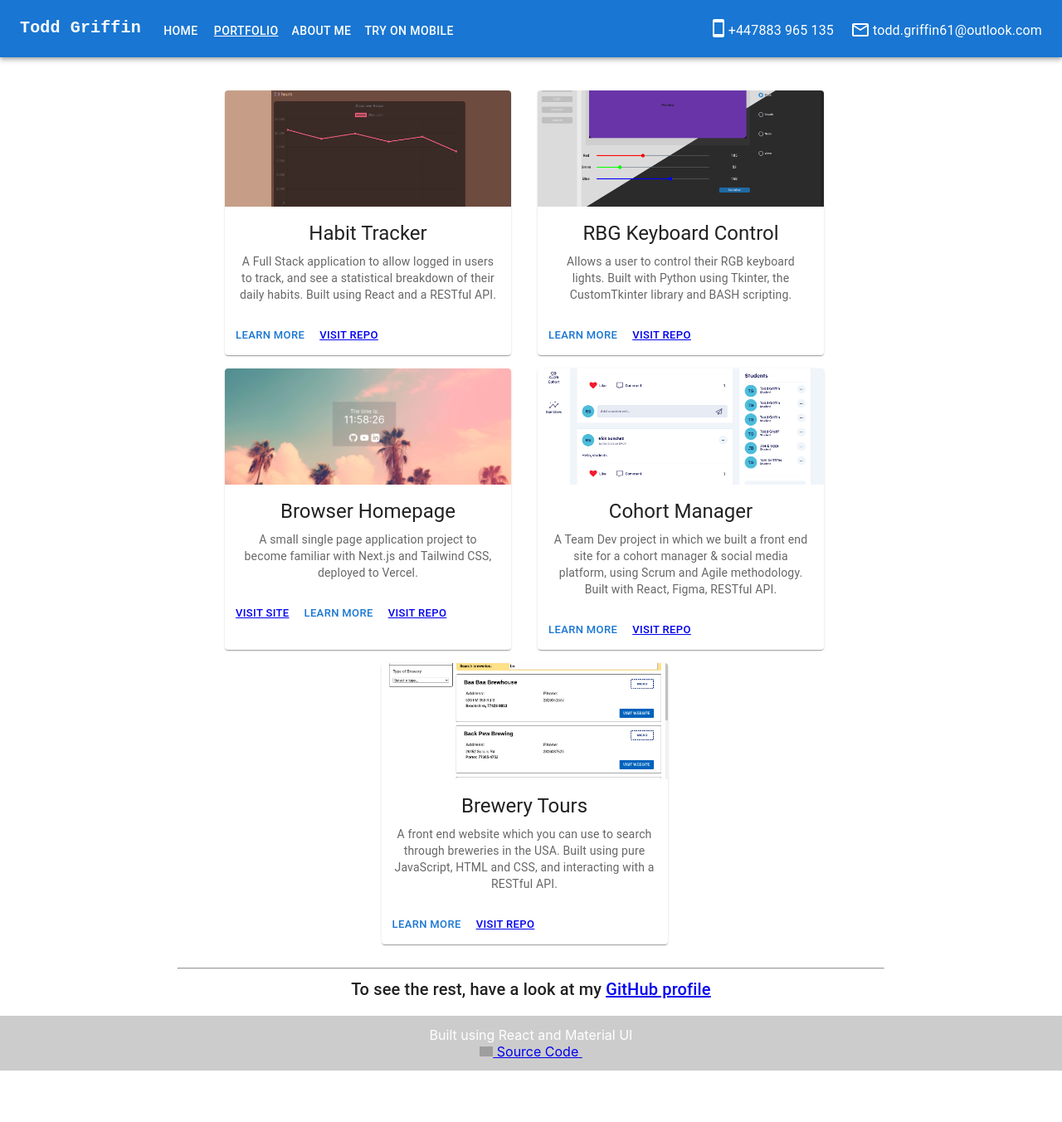
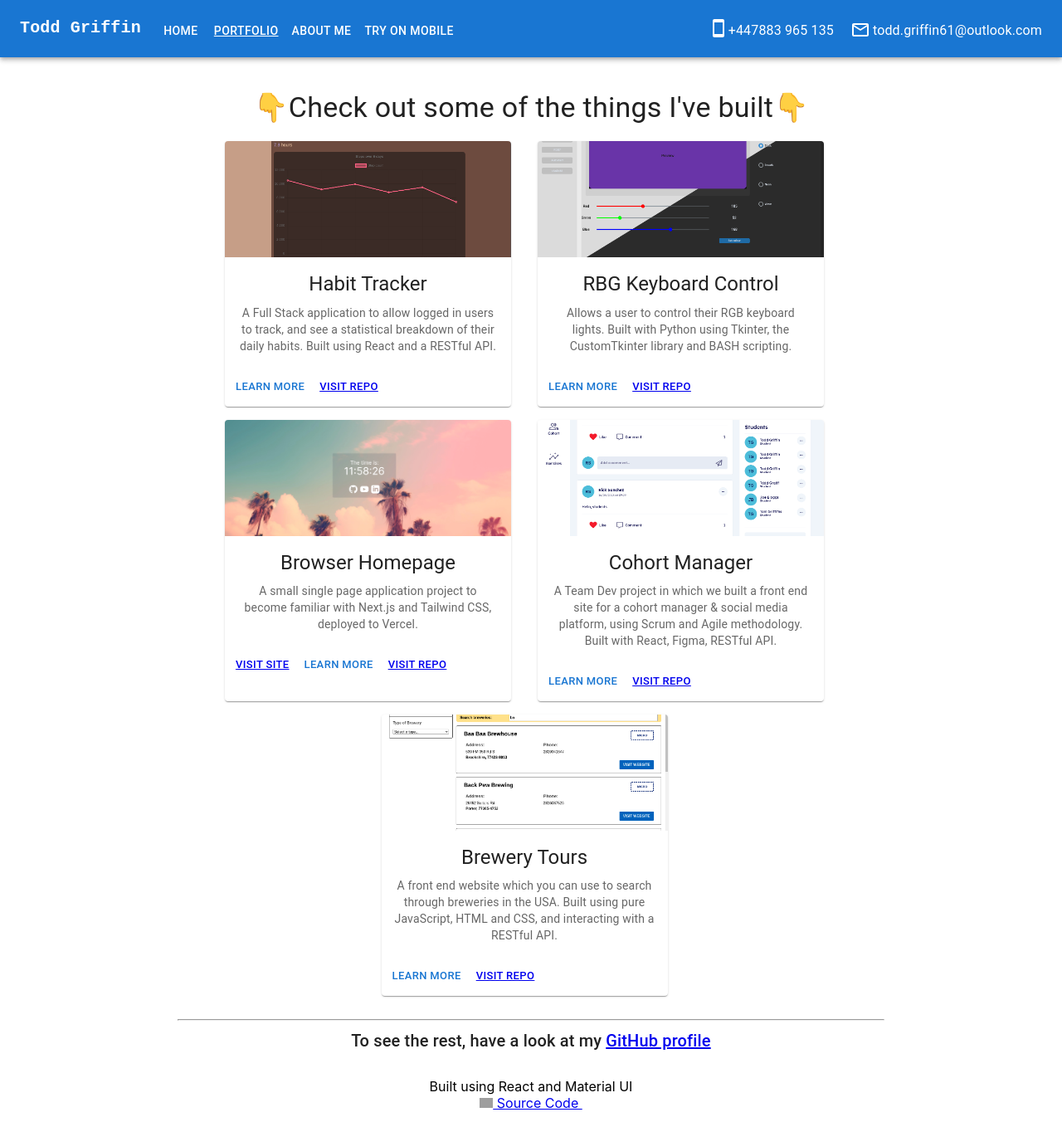
Before and after one commit to ample-samples/web-portfolio, a React (Create React App) app: page /#/portfolio in a window 1280 px wide. Shown: the whole page at 83% size. Before the commit the page ends 1290 px from the top, so only its background shows below. Built offline with nearby package versions, Linux system fonts and the light colour scheme; grey boxes are pictures that could not be loaded.

Commit message:
tweaked styling

```diff
--- a/src/App.css
+++ b/src/App.css
@@ -10,12 +10,3 @@
   grid-template-rows: auto 1fr auto;
 
 }
-
-footer {
-  left: 0;
-  bottom: 0;
-  width: 100%;
-  background-color: #ccc;
-  color: white;
-  text-align: center;
-}
--- a/src/components/style.css
+++ b/src/components/style.css
@@ -1,3 +1,7 @@
 footer {
   padding: 13px 0;
+  left: 0;
+  bottom: 0;
+  width: 100%;
+  text-align: center;
 }
--- a/src/components/timeline.js
+++ b/src/components/timeline.js
@@ -94,10 +94,11 @@ export function TimeLine() {
   return (
     <>
       <Container component="main" maxWidth="md">
-        <Typography variant='h4' className="about-title" sx={{ paddingTop: "30px" }}></Typography>
+        <Typography variant='h4' sx={{ paddingTop: "30px", borderBottom: "3px solid #ccc", borderTop: "none" }} />
         <VerticalTimeline layout={"2-columns"} lineColor="#ccc">
           <TimelineElements />
         </VerticalTimeline>
+        <Typography variant='h4' sx={{ borderTop: "3px solid #ccc", borderBottom: "none" }} />
       </Container>
     </>
   )
--- a/src/routes/portfolio.js
+++ b/src/routes/portfolio.js
@@ -1,18 +1,26 @@
-import { Typography, Container, Grid } from "@mui/material"
+import { Typography, Container, Grid, Box } from "@mui/material"
 import brewerytours from '../files/pictures/brewerytours.png'
 import cohortManager from '../files/pictures/cohortmanager1.png'
-import habitTracker from  '../files/pictures/habit-tracker.png'
-import rgbGui from  '../files/pictures/RGB Acer GUI.png'
-import browserHomepage from  '../files/pictures/browser-homepage.png'
+import habitTracker from '../files/pictures/habit-tracker.png'
+import rgbGui from '../files/pictures/RGB Acer GUI.png'
+import browserHomepage from '../files/pictures/browser-homepage.png'
 
 import { PortfolioEntry } from "../components/PortfolioProjectCard"
 import { PortfolioEntryCarousel } from "../components/PortfolioProjectCardCarousel"
 
 export function Portfolio() {
-  return(
+  return (
     <>
       <Container className="portfolio" component="main" maxWidth="md">
         <br />
+        <br />
+        <Typography variant='h4' sx={{ display: { xs: "block", md: "none" } }}>Check out some of the things I've built
+          <Box sx={{ display: 'flex', justifyContent: 'space-evenly' }}>
+            <Typography variant='h4' sx={{ display: { xs: "inline-block", md: "none" } }}>👇</Typography>
+            <Typography variant='h4' sx={{ display: { xs: "inline-block", md: "none" } }}>👇</Typography>
+          </Box>
+        </Typography>
+        <Typography variant='h4' sx={{ display: { xs: "none", md: "block" } }}>👇Check out some of the things I've built👇</Typography>
         <br />
         <Grid container rowGap={2} columnGap={2} className="portfolio-list" sx={{ justifyContent: "center", flexDirection: "row" }}>
           <PortfolioEntry
@@ -21,14 +29,14 @@ export function Portfolio() {
             shortDesc="A Full Stack application to allow logged in users to track, and see a statistical breakdown of their daily habits. Built using React and a RESTful API."
             fullDesc=<p>
               This app enables users to see their daily well-being habits:
-              <br/>
-              <br/>
+              <br />
+              <br />
               Frontend: Enable logged in users to track, and see a statistical breakdown of their daily habits. Built using React and a RESTful API.
-              <br/>
-              <br/>
+              <br />
+              <br />
               Backend: The back end which powers the habit-tracker, featuring password hashing, data manipulation & storage & retrieval. Built using Express, Node.js, Prisma, jsonwebtoken, bcrypt.
-              <br/>
-              <br/>
+              <br />
+              <br />
               Features:
               <ul>
                 <li>Create your own account! Your details are stored using modern security measures</li>
@@ -37,7 +45,7 @@ export function Portfolio() {
               </ul>
             </p>
             repoURL="https://github.com/ample-samples/habit-tracker"
-            // hostedURL="https://github.com/ample-samples/js-dom-brewery-tours-challenge"
+          // hostedURL="https://github.com/ample-samples/js-dom-brewery-tours-challenge"
           />
           <PortfolioEntry
             title="RBG Keyboard Control"
@@ -58,13 +66,13 @@ export function Portfolio() {
               </ul>
             </p>
             repoURL="https://github.com/ample-samples/acer-predator-rgb-gui"
-            // hostedURL="https://github.com/ample-samples/js-dom-brewery-tours-challenge"
+          // hostedURL="https://github.com/ample-samples/js-dom-brewery-tours-challenge"
           />
           <PortfolioEntry
             title="Browser Homepage"
             img={browserHomepage}
             shortDesc="A small single page application project to become familiar with Next.js and Tailwind CSS, deployed to Vercel."
-            fullDesc= <p>
+            fullDesc=<p>
               I created this page to familiarise myself with Next.js and Tailwind CSS.
               <br />
               <br />
@@ -84,7 +92,7 @@ export function Portfolio() {
             shortDesc="A Team Dev project in which we built a front end site for a cohort manager & social media platform, using Scrum and Agile methodology. Built with React, Figma, RESTful API."
             fullDesc="A Team Dev project in which we built a front end site for a cohort manager & social media platform, using Scrum and Agile methodology. Built with React, Figma, RESTful API."
             repoURL="https://github.com/ample-samples/team-dev-client-c10"
-            // hostedURL="https://github.com/ample-samples/js-dom-brewery-tours-challenge"
+          // hostedURL="https://github.com/ample-samples/js-dom-brewery-tours-challenge"
           />
           <PortfolioEntry
             title="Brewery Tours"
@@ -92,7 +100,7 @@ export function Portfolio() {
             shortDesc="A front end website which you can use to search through breweries in the USA. Built using pure JavaScript, HTML and CSS, and interacting with a RESTful API."
             fullDesc="A front end website which you can use to search through breweries in the USA. Built using pure JavaScript, HTML and CSS, and interacting with a RESTful API."
             repoURL="https://github.com/ample-samples/js-dom-brewery-tours-challenge"
-            // hostedURL="https://github.com/ample-samples/js-dom-brewery-tours-challenge"
+          // hostedURL="https://github.com/ample-samples/js-dom-brewery-tours-challenge"
           />
         </Grid>
         <br />
--- a/src/routes/style.css
+++ b/src/routes/style.css
@@ -71,13 +71,6 @@ header {
   /* color: black; */
 }
 
-.about-title {
-  padding: 5px 0;
-  /* background-color: #ccc; */
-  border-bottom: solid #ccc;
-  border-radius: ;
-}
-
 .vertical-timeline {
 }
 
```
Also changed, not shown: src/routes/about.js (line endings or trailing spaces).
